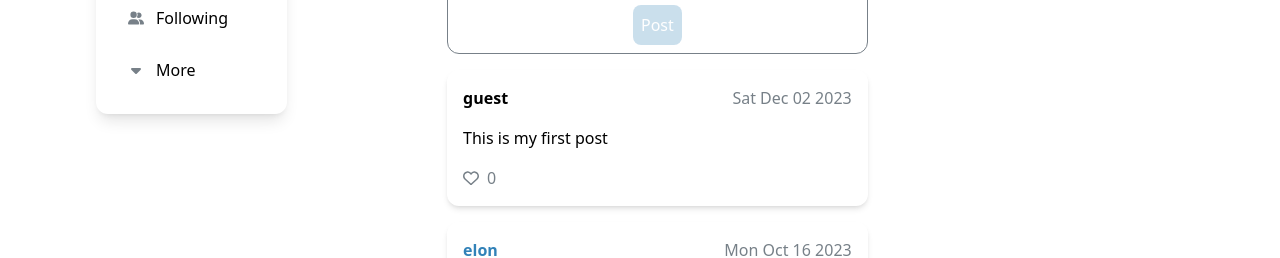
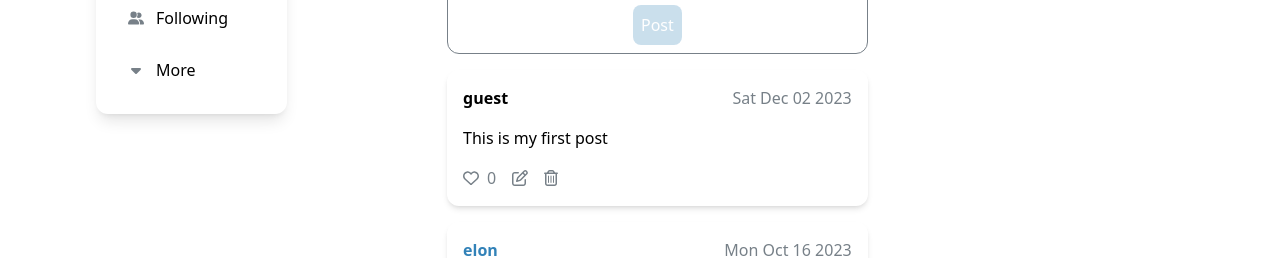
Before and after one commit to Cody06/Portfolio, a Next.js app: page /social in a window 1280 px wide. Shown: the part 194-452 px from the top of the page. Built offline with nearby package versions, Linux system fonts and the light colour scheme.

Commit message:
Create edit post functionality

```diff
--- a/src/components/Social/components/AllPosts.tsx
+++ b/src/components/Social/components/AllPosts.tsx
@@ -5,14 +5,16 @@ import PostContainer from './PostContainer';
 interface Props {
     allPosts: Post[];
     loggedUserId: string;
+    onEditPost: (postId: string, editedContent: string) => void;
     savePost: (newPost: string) => void;
     showSelectedUserProfile: (selectedUserId: string) => void;
     toggleLike: (postId: string) => void;
 }
 
 const AllPosts: React.FC<Props> = ({
+    allPosts,
     loggedUserId,
-    allPosts,
+    onEditPost,
     savePost,
     showSelectedUserProfile,
     toggleLike,
@@ -29,6 +31,7 @@ const AllPosts: React.FC<Props> = ({
                         key={post.id}
                         post={post}
                         loggedUserId={loggedUserId}
+                        onEditPost={onEditPost}
                         showSelectedUserProfile={showSelectedUserProfile}
                         toggleLike={toggleLike}
                     />
--- a/src/components/Social/components/Following.tsx
+++ b/src/components/Social/components/Following.tsx
@@ -6,6 +6,7 @@ interface Props {
     loggedUserId: string;
     showSelectedUserProfile: (selectedUserId: string) => void;
     toggleLike: (postId: string) => void;
+    onEditPost: (postId: string, editedContent: string) => void;
 }
 
 const Following: React.FC<Props> = ({
@@ -13,6 +14,7 @@ const Following: React.FC<Props> = ({
     loggedUserId,
     showSelectedUserProfile,
     toggleLike,
+    onEditPost,
 }) => {
     if (followingPosts.length === 0) {
         return (
@@ -33,6 +35,7 @@ const Following: React.FC<Props> = ({
                         loggedUserId={loggedUserId}
                         showSelectedUserProfile={showSelectedUserProfile}
                         toggleLike={toggleLike}
+                        onEditPost={onEditPost}
                     />
                 ))}
             </section>
--- a/src/components/Social/components/PostContainer.tsx
+++ b/src/components/Social/components/PostContainer.tsx
@@ -1,23 +1,32 @@
 import { FontAwesomeIcon } from '@fortawesome/react-fontawesome';
-import { faHeart } from '@fortawesome/free-regular-svg-icons';
+import { faHeart, faTrashCan, faPenToSquare } from '@fortawesome/free-regular-svg-icons';
 import { Post } from '../types';
+import { useState } from 'react';
 
 interface Props {
     post: Post;
     loggedUserId: string;
     toggleLike: (postId: string) => void;
+    onEditPost: (postId: string, editedContent: string) => void;
     showSelectedUserProfile?: (selectedUserId: string) => void;
 }
 
 const PostContainer: React.FC<Props> = ({
     post,
     loggedUserId,
+    onEditPost,
     showSelectedUserProfile,
     toggleLike,
-}) => (
+}) => {
+    const [editingPost, setEditingPost] = useState(false);
+    const [editedContent, setEditedContent] = useState(post.content);
+    console.log('Render post container');
+    const isCreatorOfPost = post.creator === loggedUserId;
+
+    return (
         <div className="min-w-[20rem] space-y-4 p-4 rounded-xl shadow-md">
             <div className="flex justify-between">
-            {post.creator !== loggedUserId && showSelectedUserProfile ? (
+                {!isCreatorOfPost && showSelectedUserProfile ? (
                     <button
                         className="font-bold text-blue-100 hover:text-blue-110"
                         onClick={() => showSelectedUserProfile(post.creator)}
@@ -27,18 +36,75 @@ const PostContainer: React.FC<Props> = ({
                 ) : (
                     <span className="font-bold">{post.creator}</span>
                 )}
-            <span className="text-grey-100">{post.date}</span>
+                <span className="text-grey-100 space-x-2">
+                    {post.edited && (
+                        <>
+                            <em className="text-xs">Edited</em>
+                            <span>-</span>
+                        </>
+                    )}
+                    <span>{post.date}</span>
+                </span>
             </div>
+
+            {editingPost ? (
+                <>
+                    <textarea
+                        className="w-full border"
+                        value={editedContent}
+                        onChange={(e) => setEditedContent(e.target.value)}
+                    />
+                    <div className="space-x-4">
+                        <button
+                            className="px-2 text-blue-100 border rounded-lg hover:text-blue-110"
+                            onClick={() => {
+                                onEditPost(post.id, editedContent);
+                                setEditingPost(false);
+                            }}
+                        >
+                            Save
+                        </button>
+                        <button
+                            className="px-2 text-grey-100 border rounded-lg hover:text-grey-120"
+                            onClick={() => {
+                                setEditingPost(false);
+                                setEditedContent(post.content);
+                            }}
+                        >
+                            Cancel
+                        </button>
+                    </div>
+                </>
+            ) : (
+                <>
                     <p>{post.content}</p>
+                    <div className="space-x-4 text-grey-100">
                         <button
-            className="text-grey-100 space-x-2 hover:text-red"
+                            className="space-x-2 hover:text-red"
                             title="Like"
                             onClick={() => toggleLike(post.id)}
                         >
                             <FontAwesomeIcon icon={faHeart} />
                             <span>{post.likes.length}</span>
                         </button>
+                        {isCreatorOfPost && (
+                            <>
+                                <button
+                                    className="hover:text-blue-110"
+                                    onClick={() => setEditingPost(true)}
+                                >
+                                    <FontAwesomeIcon icon={faPenToSquare} />
+                                </button>
+                                <button className="hover:text-blue-110">
+                                    <FontAwesomeIcon icon={faTrashCan} />
+                                </button>
+                            </>
+                        )}
+                    </div>
+                </>
+            )}
         </div>
     );
+};
 
 export default PostContainer;
--- a/src/components/Social/components/Profile.tsx
+++ b/src/components/Social/components/Profile.tsx
@@ -7,6 +7,7 @@ interface Props {
     selectedUserId: string;
     userPosts: Post[];
     toggleLike: (postId: string) => void;
+    onEditPost: (postId: string, editedContent: string) => void;
     followUser: (followingUserId: string) => void;
     unfollowUser: (followingUserId: string) => void;
 }
@@ -17,6 +18,7 @@ const Profile: React.FC<Props> = ({
     selectedUserId,
     userPosts,
     toggleLike,
+    onEditPost,
     followUser,
     unfollowUser,
 }) => {
@@ -71,6 +73,7 @@ const Profile: React.FC<Props> = ({
                         post={post}
                         loggedUserId={selectedUserId}
                         toggleLike={toggleLike}
+                        onEditPost={onEditPost}
                     />
                 ))}
             </section>
--- a/src/components/Social/index.tsx
+++ b/src/components/Social/index.tsx
@@ -18,6 +18,7 @@ const Social = () => {
             date: new Date('2023-10-12').toDateString(),
             creator: 'cody',
             content: 'Hello and welcome to Social!',
+            edited: false,
             likes: ['guest'],
         },
         {
@@ -25,6 +26,7 @@ const Social = () => {
             date: new Date('2023-10-15').toDateString(),
             creator: 'cody',
             content: 'Looking forward to see what everyone has to share!',
+            edited: false,
             likes: [],
         },
         {
@@ -32,6 +34,7 @@ const Social = () => {
             date: new Date('2023-10-16').toDateString(),
             creator: 'elon',
             content: 'Launching new rocket',
+            edited: false,
             likes: [],
         },
         {
@@ -39,6 +42,7 @@ const Social = () => {
             date: new Date('2023-12-02').toDateString(),
             creator: 'guest',
             content: 'This is my first post',
+            edited: false,
             likes: [],
         },
     ];
@@ -108,6 +112,7 @@ const Social = () => {
                 date: new Date().toDateString(),
                 creator: loggedUserId,
                 content: newPost,
+                edited: false,
                 likes: [],
             },
             ...posts,
@@ -138,6 +143,22 @@ const Social = () => {
         );
     };
 
+    const handleEditPost = (postId: string, editedContent: string) => {
+        setPosts(
+            posts.map((post) => {
+                if (post.id === postId) {
+                    return {
+                        ...post,
+                        content: editedContent,
+                        edited: true,
+                    };
+                } else {
+                    return post;
+                }
+            }),
+        );
+    };
+
     const showSelectedUserProfile = (selectedUserId: string) => {
         setSelectedUser(selectedUserId);
         setSelectedView('profile');
@@ -155,6 +176,7 @@ const Social = () => {
             <AllPosts
                 allPosts={posts}
                 loggedUserId={loggedUserId}
+                onEditPost={handleEditPost}
                 savePost={savePost}
                 showSelectedUserProfile={showSelectedUserProfile}
                 toggleLike={toggleLike}
@@ -164,6 +186,7 @@ const Social = () => {
             <Following
                 followingPosts={getFollowingPosts()}
                 loggedUserId={loggedUserId}
+                onEditPost={handleEditPost}
                 showSelectedUserProfile={showSelectedUserProfile}
                 toggleLike={toggleLike}
             />
@@ -173,6 +196,7 @@ const Social = () => {
                 followingAndFollowers={followingAndFollowers}
                 loggedUserId={loggedUserId}
                 selectedUserId={selectedUser}
+                onEditPost={handleEditPost}
                 userPosts={getSelectedUserPosts(selectedUser)}
                 toggleLike={toggleLike}
                 followUser={followUser}
--- a/src/components/Social/types.ts
+++ b/src/components/Social/types.ts
@@ -5,6 +5,7 @@ export type Post = {
     date: string;
     creator: string;
     content: string;
+    edited: boolean;
     likes: string[];
 };
 
```
Lines whose indentation alone changed are shown as unchanged.
